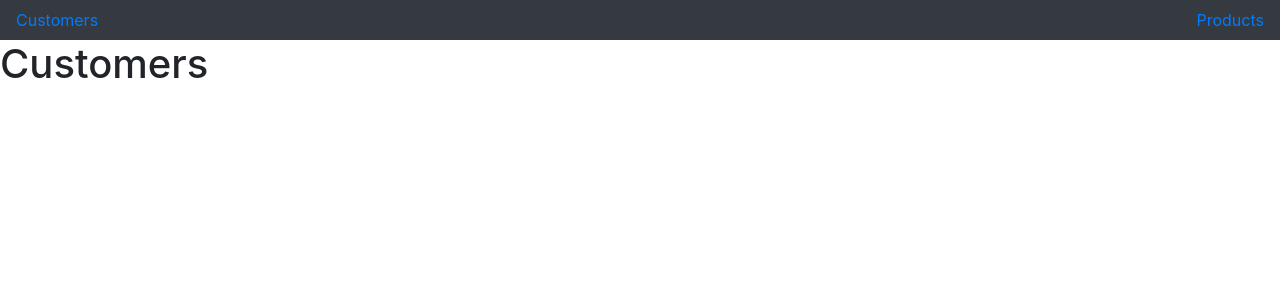
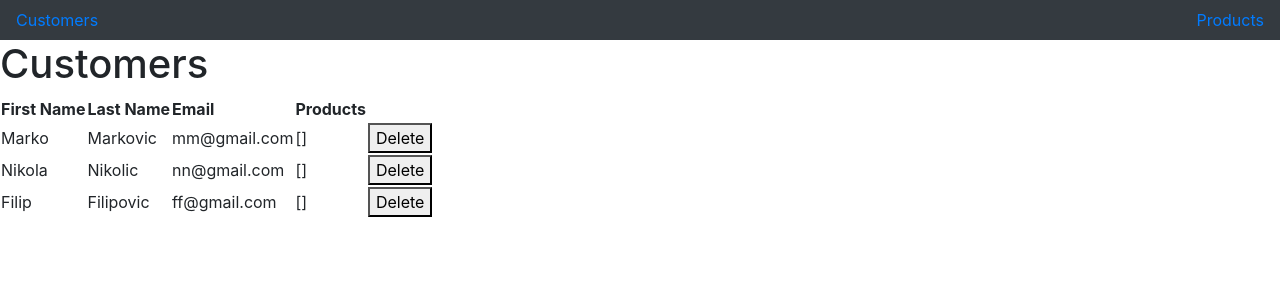
Before and after one commit to hiki89/store-app, a Vue app: page /customers in a window 1280 px wide. Shown: the top 300 px of the page. Built offline with nearby package versions, Linux system fonts and the light colour scheme.

Commit message:
Zadatak 2

```diff
--- a/src/components/AppCustomers.vue
+++ b/src/components/AppCustomers.vue
@@ -1,13 +1,45 @@
 <template>
   <div>
     <h1>Customers</h1>
+    <table>
+      <thead>
+        <th>First Name</th>
+        <th>Last Name</th>
+        <th>Email</th>
+        <th>Products</th>
+      </thead>
+      <tbody>
+        <tr v-for="customer in customers" :key="customer.id">
+          <td>{{customer.firstName}}</td>
+          <td>{{customer.lastName}}</td>
+          <td>{{customer.email}}</td>
+          <td>{{customer.products}}</td>
+          <td>
+            <button @click="deleteCustomer(customer)">Delete</button>
+          </td>
+        </tr>
+      </tbody>
+    </table>
   </div>
 </template>
 
 <script>
+import { customerService } from '../services/CustomerService';
+
 export default {
+  data() {
+      return {
+          customers: customerService.list()
+      }
+  },
+    methods: {
 
+        deleteCustomer(customer){
+            customerService.remove(customer);
+        }
+    }
 }
+
 </script>
 
 <!-- Add "scoped" attribute to limit CSS to this component only -->
--- /dev/null
+++ b/src/services/CustomerService.js
@@ -0,0 +1,18 @@
+const customers = [
+    {id: 1, firstName:"Marko", lastName:"Markovic", email:"mm@gmail.com", products: []},
+    {id: 2, firstName:"Nikola", lastName:"Nikolic", email:"nn@gmail.com", products: []},
+    {id: 3, firstName:"Filip", lastName:"Filipovic", email:"ff@gmail.com", products: []}
+]
+
+class CustomerService {
+    list() {
+        return customers;
+    }
+
+    remove(customer) {
+        let indexOfCustomerToDelete = customers.indexOf(customer);
+        customers.splice(indexOfCustomerToDelete, 1);
+    }
+}
+
+export const customerService = new CustomerService();
```
